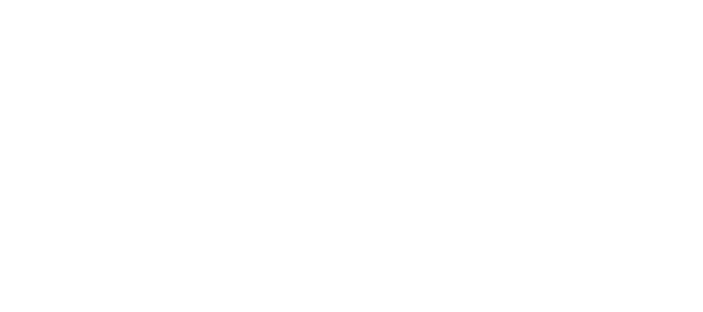
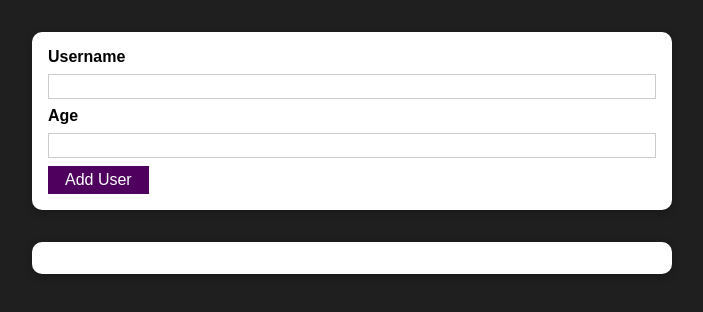
Before and after one commit to WizardIsHere/Add-User, a React (Create React App) app: page / in a window 1280 px wide. Shown: the top 312 px of the page, without its empty margins (288-991 px from the left). Built offline with nearby package versions, Linux system fonts and the light colour scheme.

Commit message:
🔥 Add User Functionality added

```diff
--- a/src/App.js
+++ b/src/App.js
@@ -1,10 +1,12 @@
 import React from 'react';
-
+import AddUser from './components/Users/AddUser';
+import UsersList from './components/Users/UsersList';
 
 function App() {
   return (
     <div>
-
+      <AddUser />
+      <UsersList users={[]}/>
     </div>
   );
 }
--- /dev/null
+++ b/src/components/UI/Button.js
@@ -0,0 +1,16 @@
+import React from "react";
+import classes from "./Button.module.css";
+
+const Button = (props) => {
+  return (
+    <button
+      className={classes.button}
+      type={props.type || "button"}
+      onClick={props.onClick}
+    >
+      {props.children}
+    </button>
+  );
+};
+
+export default Button;
--- /dev/null
+++ b/src/components/UI/Button.module.css
@@ -0,0 +1,18 @@
+.button {
+    font: inherit;
+    border: 1px solid #4f005f;
+    background: #4f005f;
+    color: white;
+    padding: 0.25rem 1rem;
+    cursor: pointer;
+  }
+
+  .button:hover,
+  .button:active {
+    background: #741188;
+    border-color: #741188;
+  }
+
+  .button:focus {
+    outline: none;
+  }
--- /dev/null
+++ b/src/components/UI/Card.js
@@ -0,0 +1,10 @@
+import React from "react";
+import classes from "./Card.module.css";
+
+const Card = (props) => {
+  return (
+    <div className={`${classes.card} ${props.className}`}>{props.children}</div>
+  );
+};
+
+export default Card;
--- /dev/null
+++ b/src/components/UI/Card.module.css
@@ -0,0 +1,5 @@
+.card {
+    background: white;
+    box-shadow: 0 2px 8px rgba( 0,0,0,0.26);
+    border-radius: 10px;
+}
--- /dev/null
+++ b/src/components/Users/AddUser.js
@@ -0,0 +1,46 @@
+import React,{useState} from "react";
+import Card  from "../UI/Card";
+import Button from "../UI/Button";
+import classes from "./AddUser.module.css"
+
+const AddUser = (props) => {
+
+    const [enteredUsername, setEnteredUsername] = useState('');
+    const [enteredAge, setenteredAge] = useState('');
+
+    const addUserHandler = (event) => {
+        event.preventDefault();
+        if (enteredUsername.trim().length === 0 || enteredAge.trim().length === 0) {
+            return
+        }
+        if (+enteredAge < 1) {
+            return
+        }
+
+
+
+        console.log(enteredUsername, enteredAge)
+        setEnteredUsername('');
+        setenteredAge('')
+    }
+    const usernameChangeHandler = (event) =>{
+        setEnteredUsername(event.target.value)
+    }
+    const ageChangeHandler = (event) =>{
+        setenteredAge(event.target.value)
+    }
+
+    return (
+        <Card className={classes.input}>
+            <form onSubmit={addUserHandler}>
+                <label htmlFor='username'>Username</label>
+                <input id='username' type="text" value={enteredUsername} onChange={usernameChangeHandler}/>
+                <label htmlFor='age'>Age</label>
+                <input id='age' type="number" value={enteredAge} onChange={ageChangeHandler}/>
+             <Button type="submit">Add User</Button>
+            </form>
+        </Card>
+     );
+}
+
+export default AddUser;
--- /dev/null
+++ b/src/components/Users/AddUser.module.css
@@ -0,0 +1,26 @@
+.input {
+    margin: 2rem auto;
+    padding: 1rem;
+    width: 90%;
+    max-width: 40rem;
+  }
+
+  .input label {
+    display: block;
+    font-weight: bold;
+    margin-bottom: 0.5rem;
+  }
+
+  .input input {
+    font: inherit;
+    display: block;
+    width: 100%;
+    border: 1px solid #ccc;
+    padding: 0.15rem;
+    margin-bottom: 0.5rem;
+  }
+
+  .input input:focus {
+    outline: none;
+    border-color: #4f005f;
+  }
--- /dev/null
+++ b/src/components/Users/UsersList.js
@@ -0,0 +1,19 @@
+import React from "react";
+import Card from "../UI/Card";
+import classes from "./UsersList.module.css"
+
+const UsersList = (props) => {
+  return (
+    <Card className={classes.users }>
+      <ul>
+        {props.users.map((user) => (
+          <li>
+            {user.name} ({user.age}years old)
+          </li>
+        ))}
+      </ul>
+    </Card>
+  );
+};
+
+export default UsersList;
--- /dev/null
+++ b/src/components/Users/UsersList.module.css
@@ -0,0 +1,16 @@
+.users {
+    margin: 2rem auto;
+    width: 90%;
+    max-width: 40rem;
+  }
+
+  .users ul {
+    list-style: none;
+    padding: 1rem;
+  }
+
+  .users li {
+    border: 1px solid #ccc;
+    margin: 0.5rem 0;
+    padding: 0.5rem;
+  }
--- a/src/index.css
+++ b/src/index.css
@@ -4,6 +4,7 @@
 
 html {
   font-family: sans-serif;
+  background-color: #1f1f1f;
 }
 
 body {
```
